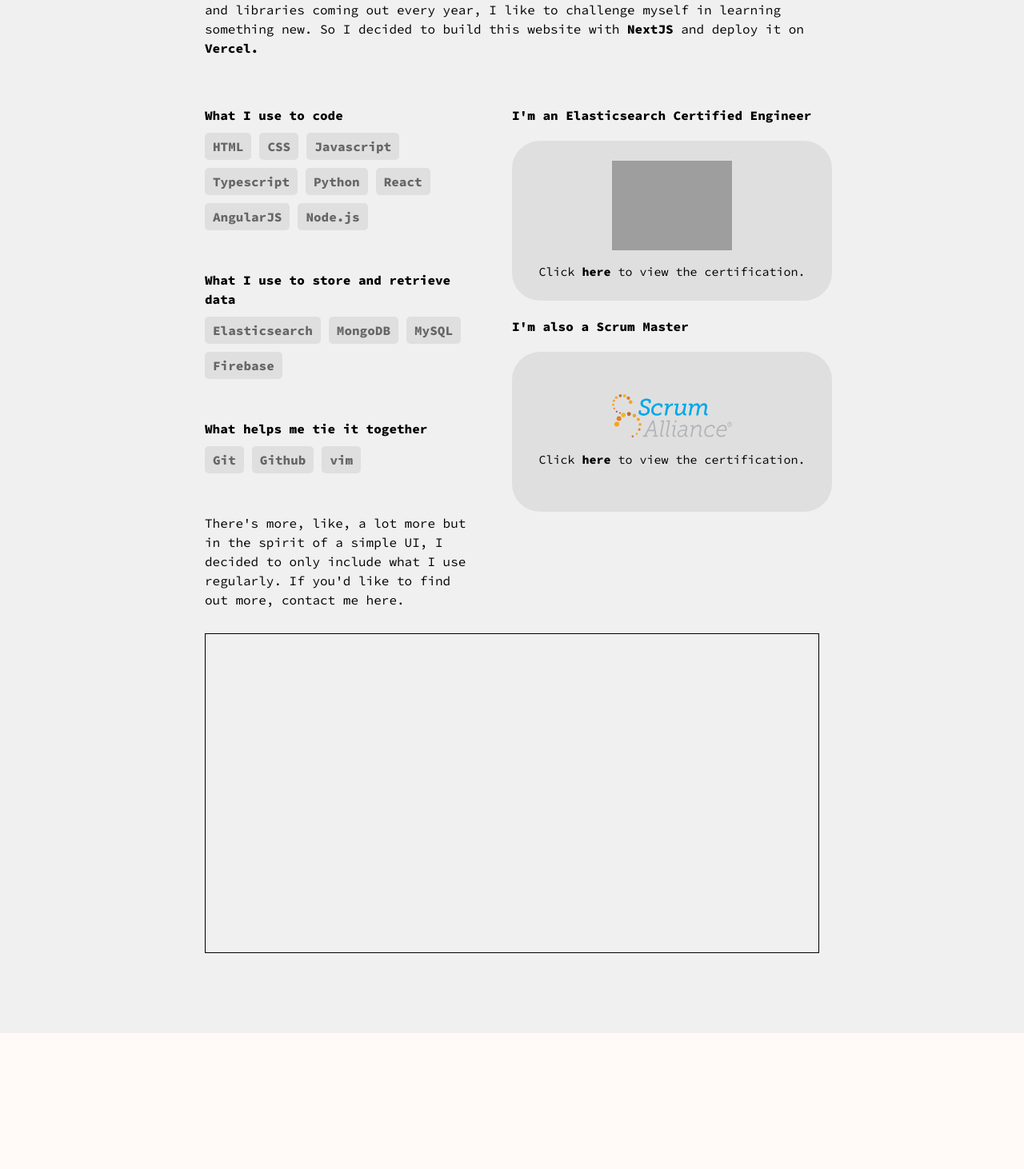
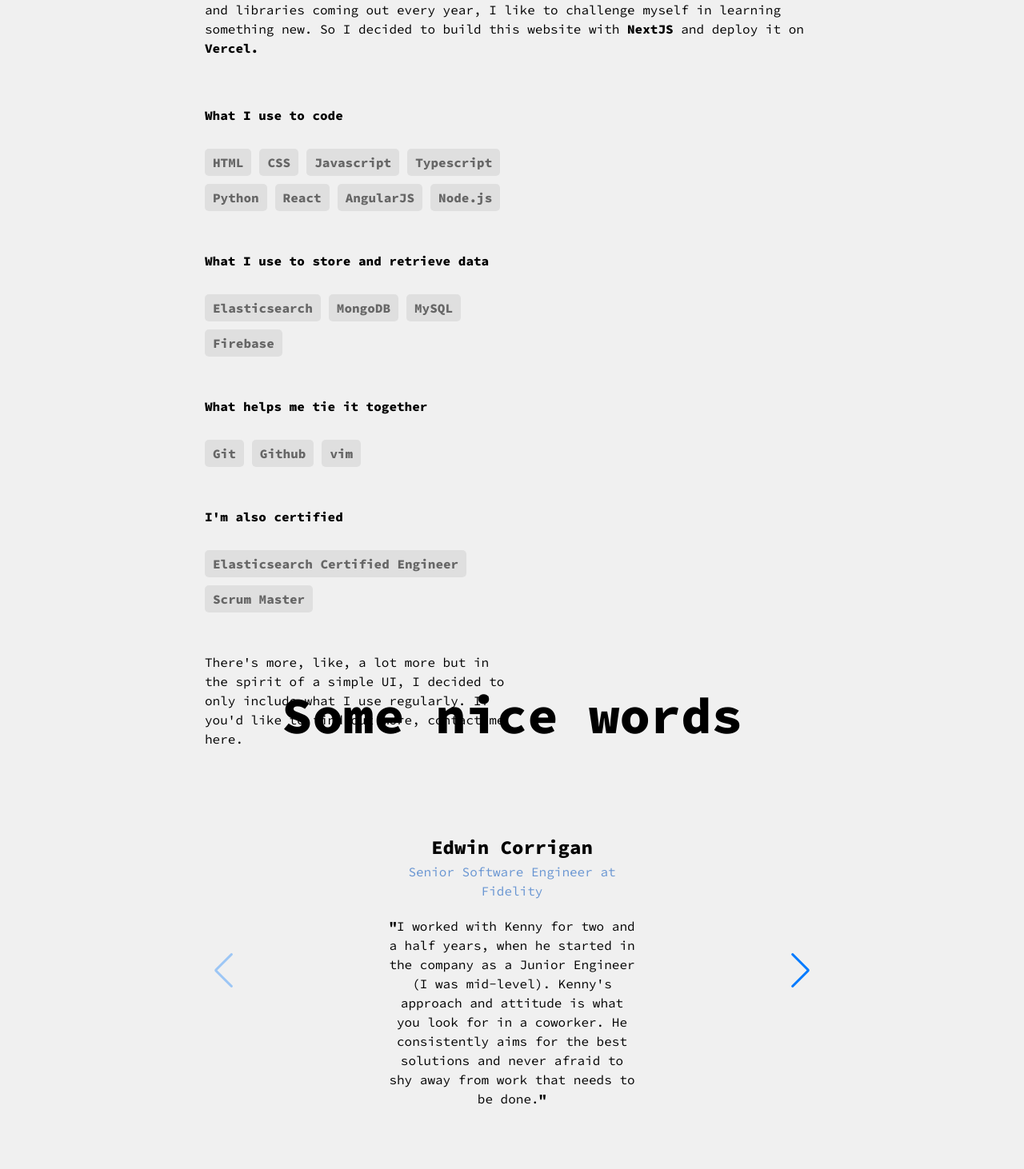
Before and after one commit to kenwilde1/me-fein, a Next.js app: page / in a window 1280 px wide. Shown: the part 1102-2564 px from the top of the page at 80% size. Before the commit the page ends 2394 px from the top, so only its background shows below. Built offline with nearby package versions, Linux system fonts and the light colour scheme; grey boxes are pictures that could not be loaded; what tailwind-extended-shadows would draw is missing.

Commit message:
add contact form, add testimonial

```diff
--- a/package.json
+++ b/package.json
@@ -10,13 +10,16 @@
     "build:css": "postcss styles.css -o output.css"
   },
   "dependencies": {
+    "@emailjs/browser": "^4.1.0",
     "autoprefixer": "^10.4.17",
+    "dotenv": "^16.4.1",
     "flowbite": "^2.2.1",
     "flowbite-react": "^0.7.2",
     "mdb-react-ui-kit": "^7.2.0",
     "next": "14.1.0",
     "react": "^18",
     "react-dom": "^18",
+    "swiper": "^11.0.6",
     "tailwind-extended-shadows": "^0.3.1",
     "tailwindcss": "^3.4.1"
   },
--- a/src/pages/about.tsx
+++ b/src/pages/about.tsx
@@ -1,67 +1,126 @@
-import SkillCard from "./skill_card"
-import elastic from '../images/elastic.svg';
-import AboutCard from "./helpers/about_cards";
-import scrum from '../images/scrum-alliance.svg';
-import { Carousel } from "flowbite-react";
+import SkillCard from "./skill_card";
+import { Swiper, SwiperSlide } from "swiper/react";
+import { Navigation, Pagination, Scrollbar, A11y } from "swiper/modules";
+import "swiper/css";
+import "swiper/css/navigation";
+import "swiper/css/pagination";
+import "swiper/css/scrollbar";
 
 export default function About() {
-
-    const skills = ['HTML', 'CSS', 'Javascript', 'Typescript', 'Python', 'React', 'AngularJS', 'Node.js'];
-    const storeDataSkills = ['Elasticsearch', 'MongoDB', 'MySQL', 'Firebase'];
-    const otherTools = ['Git', 'Github', 'vim'];
-
-    const cardList = [
-        {
-            img: elastic,
-            link: 'https://certified.elastic.co/e22035ed-915b-4940-a00c-b449d5a3e1b3#gs.41e647'
-        },
-        {
-            img: scrum,
-            link: 'https://bcert.me/bc/html/show-badge.html?b=fdogdwlf'
-        },
+  const skills = [
+    "HTML",
+    "CSS",
+    "Javascript",
+    "Typescript",
+    "Python",
+    "React",
+    "AngularJS",
+    "Node.js",
   ];
+  const storeDataSkills = ["Elasticsearch", "MongoDB", "MySQL", "Firebase"];
+  const otherTools = ["Git", "Github", "vim"];
+  const certs = ["Elasticsearch Certified Engineer", "Scrum Master"];
 
   return (
-        <div id='about'>
-            <div className='about-content'>
+    <div id="about">
+      <div className="about-content">
         <h1>A little about me</h1>
-                <p>I've been working as a professional Software Engineer for almost 3 years but I've been building web applications for almost 9 years now. Within this time, I've accumulated a lot of skills and knowledge of tooling that aids me in shipping a product. It's a constant learning cycle though, with new tools, ideas and libraries coming out every year, I like to challenge myself in learning something new. So I decided to build this website with <a href='https://nextjs.org/' target="_blank">NextJS</a> and deploy it on <a href='https://vercel.com/' target="_blank">Vercel.</a></p>
-                <div className='about-two'>
-                    <div className='about-two-content'>
+        <p>
+          I've been working as a professional Software Engineer for almost 3
+          years but I've been building web applications for almost 9 years now.
+          Within this time, I've accumulated a lot of skills and knowledge of
+          tooling that aids me in shipping a product. It's a constant learning
+          cycle though, with new tools, ideas and libraries coming out every
+          year, I like to challenge myself in learning something new. So I
+          decided to build this website with{" "}
+          <a href="https://nextjs.org/" target="_blank">
+            NextJS
+          </a>{" "}
+          and deploy it on{" "}
+          <a href="https://vercel.com/" target="_blank">
+            Vercel.
+          </a>
+        </p>
+        <div className="about-two">
+          <div className="about-two-content">
             <div className="skills">
               <h2>What I use to code</h2>
               <div className="skill-list">
-                                {skills.map(skill => (
+                {skills.map((skill) => (
                   <SkillCard skillName={skill} />
                 ))}
               </div>
               <h2>What I use to store and retrieve data</h2>
               <div className="skill-list">
-                                {storeDataSkills.map(skill => (
+                {storeDataSkills.map((skill) => (
                   <SkillCard skillName={skill} />
                 ))}
               </div>
               <h2>What helps me tie it together</h2>
               <div className="skill-list">
-                                {otherTools.map(skill => (
+                {otherTools.map((skill) => (
                   <SkillCard skillName={skill} />
                 ))}
               </div>
-                            <p>There's more, like, a lot more but in the spirit of a simple UI, I decided to only include what I use regularly. If you'd like to find out more, contact me here.</p>
+              <h2>I'm also certified</h2>
+              <div className="skill-list">
+                {certs.map((skill) => (
+                  <SkillCard skillName={skill} />
+                ))}
               </div>
-                        <div className="certs">
-                            <h2>I'm an Elasticsearch Certified Engineer</h2>
-                            <AboutCard card={cardList[0]} />
-                            <h2>I'm also a Scrum Master</h2>
-                            <AboutCard card={cardList[1]} />
+              <p>
+                There's more, like, a lot more but in the spirit of a simple UI,
+                I decided to only include what I use regularly. If you'd like to
+                find out more, contact me here.
+              </p>
             </div>
           </div>
         </div>
-                <div className='about-three'>
-                    <div className='about-three-content'>
+        <div className="about-three">
+          <h1>Some nice words</h1>
+          <div className="about-three-content">
+            <Swiper
+              // install Swiper modules
+              modules={[Navigation, Pagination, Scrollbar, A11y]}
+              spaceBetween={20}
+              slidesPerView={1}
+              navigation
+              pagination={{ clickable: true }}
+              scrollbar={{ draggable: true }}
+            >
+              <SwiperSlide>
+                <div className="slider-content">
+                  <h2>Edwin Corrigan</h2>
+                  <h3 className="title">
+                    Senior Software Engineer at Fidelity
+                  </h3>
+                  <p>
+                    <span>"</span>I worked with Kenny for two and a half years,
+                    when he started in the company as a Junior Engineer (I was
+                    mid-level). Kenny's approach and attitude is what you look
+                    for in a coworker. He consistently aims for the best
+                    solutions and never afraid to shy away from work that needs
+                    to be done.<span>"</span>
+                  </p>
+                </div>
+              </SwiperSlide>
+              <SwiperSlide>
+                <div className="slider-content">
+                  <h2>Philip Hankey</h2>
+                  <h3 className="title">Software Engineer at Siren</h3>
+                  <p>
+                    <span>"</span>Kenny is an invaluable asset to any
+                    JavaScript/Node.js development team. His expertise,
+                    problem-solving skills, and collaborative spirit make them
+                    not only an exceptional developer but also a fantastic
+                    teammate.<span>"</span>
+                  </p>
+                </div>
+              </SwiperSlide>
+            </Swiper>
           </div>
         </div>
       </div>
     </div>
-    )
+  );
 }
--- /dev/null
+++ b/src/pages/contact.tsx
@@ -0,0 +1,12 @@
+import { ContactForm } from "./helpers/contact_form";
+
+export default function Contact() {
+  return (
+    <div className="contact">
+      <h1>Contact Me</h1>
+      <div>
+        <ContactForm />
+      </div>
+    </div>
+  );
+}
--- /dev/null
+++ b/src/pages/helpers/contact_form.jsx
@@ -0,0 +1,56 @@
+import { useState } from "react";
+import emailjs from "@emailjs/browser";
+
+export const ContactForm = () => {
+  const [isSubmitting, setIsSubmitting] = useState(false);
+  const [stateMessage, setStateMessage] = useState(null);
+  const sendEmail = (e) => {
+    console.log('sending email');
+    console.log(process.env);
+    e.persist();
+    e.preventDefault();
+    setIsSubmitting(true);
+    console.log(process.env.NEXT_PUBLIC_REACT_APP_SERVICE_ID,
+      process.env.NEXT_PUBLIC_REACT_APP_TEMPLATE_ID,
+      process.env.NEXT_PUBLIC_REACT_APP_PUBLIC_KEY);
+    emailjs
+      .sendForm(
+        process.env.NEXT_PUBLIC_REACT_APP_SERVICE_ID,
+        process.env.NEXT_PUBLIC_REACT_APP_TEMPLATE_ID,
+        e.target,
+        process.env.NEXT_PUBLIC_REACT_APP_PUBLIC_KEY
+      )
+      .then(
+        (result) => {
+          setStateMessage("Message sent!");
+          setIsSubmitting(false);
+          setTimeout(() => {
+            setStateMessage(null);
+          }, 5000); // hide message after 5 seconds
+        },
+        (error) => {
+          console.log(error);
+          setStateMessage("Something went wrong, please try again later");
+          setIsSubmitting(false);
+          setTimeout(() => {
+            setStateMessage(null);
+          }, 5000); // hide message after 5 seconds
+        }
+      );
+
+    // Clears the form after sending the email
+    e.target.reset();
+  };
+  return (
+    <form onSubmit={sendEmail}>
+      <label>Name</label>
+      <input type="text" name="user_name" />
+      <label>Email</label>
+      <input type="email" name="user_email" />
+      <label>Your message</label>
+      <textarea name="message" />
+      <input type="submit" value="Send" disabled={isSubmitting} />
+      {stateMessage && <p>{stateMessage}</p>}
+    </form>
+  );
+};
--- /dev/null
+++ b/src/pages/helpers/divider.tsx
@@ -0,0 +1,24 @@
+export default function Divider() {
+  return (
+    <>
+      <div id="divider"></div>
+      <div className="circle"></div>
+      <div className="arrow">
+        <svg
+          xmlns="http://www.w3.org/2000/svg"
+          width="25"
+          height="25"
+          fill="currentColor"
+          className="bi bi-arrow-down"
+          viewBox="0 0 16 16"
+        >
+          {" "}
+          <path
+            fill-rule="evenodd"
+            d="M8 1a.5.5 0 0 1 .5.5v11.793l3.146-3.147a.5.5 0 0 1 .708.708l-4 4a.5.5 0 0 1-.708 0l-4-4a.5.5 0 0 1 .708-.708L7.5 13.293V1.5A.5.5 0 0 1 8 1z"
+          />{" "}
+        </svg>
+      </div>
+    </>
+  );
+}
--- a/src/pages/index.tsx
+++ b/src/pages/index.tsx
@@ -1,32 +1,28 @@
-
 import { Source_Code_Pro } from "next/font/google";
 import Hero from "./hero";
 import About from "./about";
 import { useEffect } from "react";
+import Divider from "./helpers/divider";
+import Contact from "./contact";
 
 const sourceCodePro = Source_Code_Pro({
-  weight: ['400', '800'],
-  subsets: ['latin'],
-})
+  weight: ["400", "800"],
+  subsets: ["latin"],
+});
 
 export default function Body(): JSX.Element {
-
   useEffect(() => {
-    document.addEventListener('scroll', () => {
+    document.addEventListener("scroll", () => {
       document.documentElement.dataset.scroll = window.scrollY.toString();
     });
   }, []);
 
   return (
-    <div id='main' className={`${sourceCodePro.className}`}>
+    <div id="main" className={`${sourceCodePro.className}`}>
       <Hero />
-      <div id='divider'></div>
-      <div className='circle'>
-      </div>
-      <div className='arrow'>
-        <svg xmlns="http://www.w3.org/2000/svg" width="25" height="25" fill="currentColor" className="bi bi-arrow-down" viewBox="0 0 16 16"> <path fill-rule="evenodd" d="M8 1a.5.5 0 0 1 .5.5v11.793l3.146-3.147a.5.5 0 0 1 .708.708l-4 4a.5.5 0 0 1-.708 0l-4-4a.5.5 0 0 1 .708-.708L7.5 13.293V1.5A.5.5 0 0 1 8 1z" /> </svg>
-      </div>
+      <Divider />
       <About />
+      <Contact />
     </div>
   );
 }
--- a/src/styles/globals.css
+++ b/src/styles/globals.css
@@ -197,7 +197,7 @@ svg {
     width: 60vw;
 }
 
-.about-content h1 {
+.about-content h1, .contact h1 {
     font-size: 4rem;
     font-weight: 800;
 }
@@ -236,8 +236,7 @@ svg {
     }
 }
 
-.skills,
-.certs h2 {
+.skills, h2 {
     font-size: 1rem;
     font-weight: 800;
     margin-bottom: 20px;
@@ -249,7 +248,6 @@ svg {
     border-radius: 5px;
     font-weight: 600;
     color: #666;
-    width: min-content;
     cursor: pointer;
     transition: 0.5s ease all;
 }
@@ -276,23 +274,93 @@ svg {
     background: rgba(153, 153, 153, .2);
 }
 
-.card-item-div:hover {
-    background: #6895D2;
-    background-repeat: no-repeat;
-    background-size: cover;
-    background-position: center;
-    color: white;
-}
-
-.card-item-div a:hover {
-    color: black;
-    cursor: pointer;
-}
-
 .about-three {
     display: flex;
-    border: 1px solid black;
     height: 50vh;
     width: 60vw;
     margin-bottom: 100px;
+    justify-content: center;
+    flex-direction: column;
+    text-align: center;
 }
+
+.about-three-content > div {
+    width: 60vw;
+}
+
+.swiper-button-next, .swiper-button-prev {
+    z-index: 9999;
+}
+
+.slider-content {
+    padding: 100px;
+    display: flex;
+    align-items: center;
+    flex-direction: column;
+    width: 40vw;
+}
+
+.slider-content h2 {
+    margin-bottom: 0px;
+    font-size: 24px;
+}
+
+.title {
+    color: #6895D2;
+    margin-bottom: 20px;
+}
+
+.swiper-slide {
+    display: flex !important;
+    justify-content: center !important;
+}
+
+.swiper-slide span {
+    font-weight: 800;
+}
+
+.contact {
+    display: flex;
+    justify-content: center;
+    padding-top: 100px;
+    flex-direction: column;
+    align-items: center;
+    padding-bottom: 100px;
+}
+
+.contact form {
+    display: flex;
+    flex-direction: column;
+    width: 60vw;
+
+    label {
+        padding: 10px;
+    }
+
+    font-size: 24px;
+
+    input, textarea {
+        border: none;
+        border-radius: 10px;
+        border: 1px solid lightgray;
+    }
+
+    textarea {
+        min-height: 100px;
+    }
+
+    input[type='submit'] {
+        margin-top: 20px;
+        width: 100px;
+        text-align: center;
+        align-self: center;
+        color: #D04848;
+        border: none;
+    }
+
+    input[type='submit']:hover {
+        cursor: pointer;
+        color: #6895D2;
+    }
+
+}
--- a/tsconfig.json
+++ b/tsconfig.json
@@ -17,6 +17,6 @@
     },
     "allowImportingTsExtensions": true
   },
-  "include": ["next-env.d.ts", "**/*.ts", "**/*.tsx"],
+  "include": ["next-env.d.ts", "**/*.ts", "**/*.tsx", "src/pages/helpers/contact_form.jsx"],
   "exclude": ["node_modules"]
 }
```
Also changed, not shown: 2 other files (tests, documents, lock files or other folders). Lines whose indentation alone changed are shown as unchanged.
